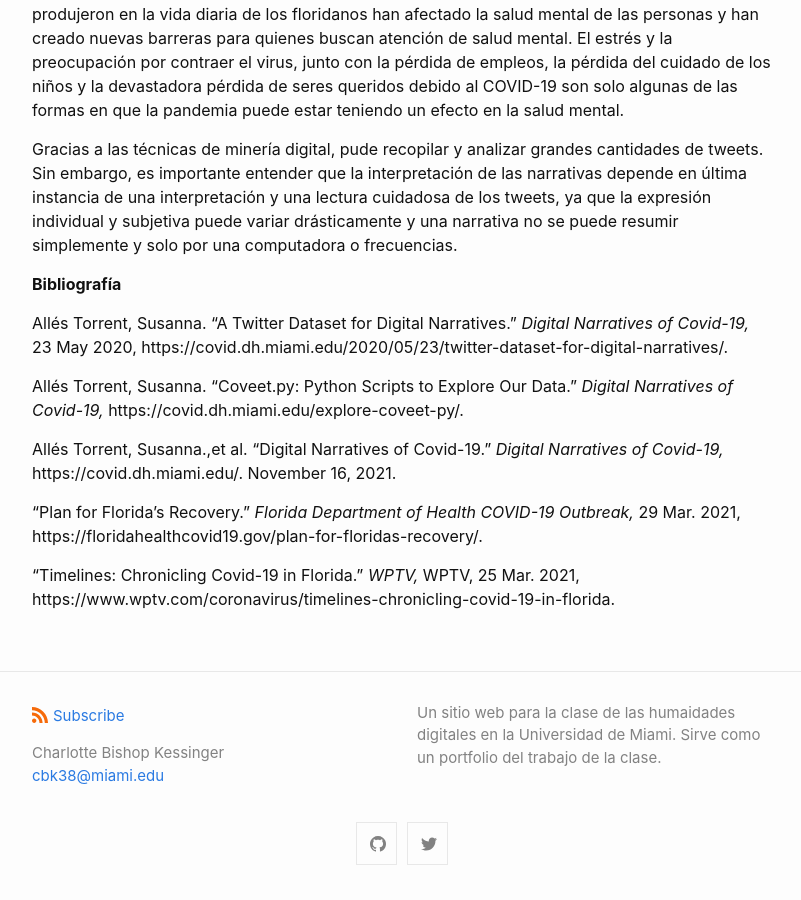
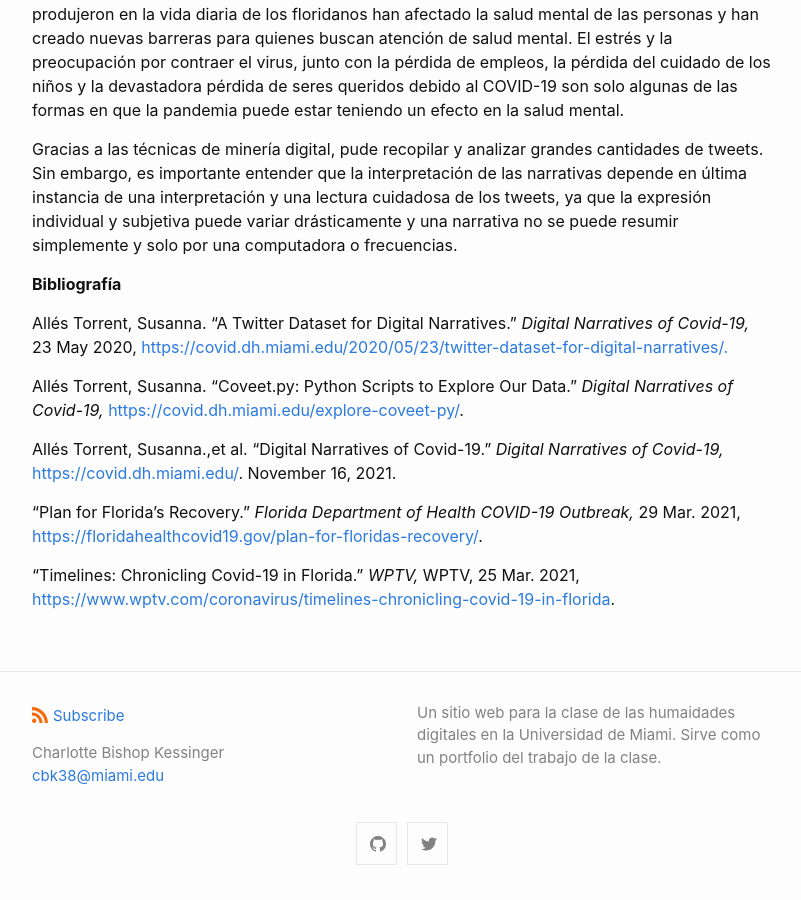
Before and after one commit to charkessinger/charkessinger.github.io, a Jekyll site: the page built from _posts/2021-12-08-ensayo4.md, in a window 1280 px wide and 900 px high, scrolled down 7543 px. Shown: the whole window, without its empty margins (238-1039 px from the left). Built offline with Jekyll 4.4.1, drawn with Linux system fonts in a browser that asks for light colours; part of the change alters nothing that is shown.

```diff
--- a/_posts/2021-12-08-ensayo4.md
+++ b/_posts/2021-12-08-ensayo4.md
@@ -94,12 +94,12 @@ Gracias a las técnicas de minería digital, pude recopilar y analizar grandes c
 
 **Bibliografía**
 
-Allés Torrent, Susanna. “A Twitter Dataset for Digital Narratives.” *Digital Narratives of Covid-19,* 23 May 2020, https://covid.dh.miami.edu/2020/05/23/twitter-dataset-for-digital-narratives/.
+Allés Torrent, Susanna. “A Twitter Dataset for Digital Narratives.” *Digital Narratives of Covid-19,* 23 May 2020, [https://covid.dh.miami.edu/2020/05/23/twitter-dataset-for-digital-narratives/. ](https://covid.dh.miami.edu/2020/05/23/twitter-dataset-for-digital-narratives/)
 
-Allés Torrent, Susanna. “Coveet.py: Python Scripts to Explore Our Data.” *Digital Narratives of Covid-19,* https://covid.dh.miami.edu/explore-coveet-py/.
+Allés Torrent, Susanna. “Coveet.py: Python Scripts to Explore Our Data.” *Digital Narratives of Covid-19,* [https://covid.dh.miami.edu/explore-coveet-py/](https://covid.dh.miami.edu/explore-coveet-py/).
 
-Allés Torrent, Susanna.,et al. “Digital Narratives of Covid-19.” *Digital Narratives of Covid-19,* https://covid.dh.miami.edu/. November 16, 2021.
+Allés Torrent, Susanna.,et al. “Digital Narratives of Covid-19.” *Digital Narratives of Covid-19,* [https://covid.dh.miami.edu/](https://covid.dh.miami.edu/). November 16, 2021.
 
-“Plan for Florida's Recovery.” *Florida Department of Health COVID-19 Outbreak,* 29 Mar. 2021, https://floridahealthcovid19.gov/plan-for-floridas-recovery/.
+“Plan for Florida's Recovery.” *Florida Department of Health COVID-19 Outbreak,* 29 Mar. 2021, [https://floridahealthcovid19.gov/plan-for-floridas-recovery/]( https://floridahealthcovid19.gov/plan-for-floridas-recovery/).
 
-“Timelines: Chronicling Covid-19 in Florida.” *WPTV,* WPTV, 25 Mar. 2021, https://www.wptv.com/coronavirus/timelines-chronicling-covid-19-in-florida.
+“Timelines: Chronicling Covid-19 in Florida.” *WPTV,* WPTV, 25 Mar. 2021, [https://www.wptv.com/coronavirus/timelines-chronicling-covid-19-in-florida](https://www.wptv.com/coronavirus/timelines-chronicling-covid-19-in-florida).
```
